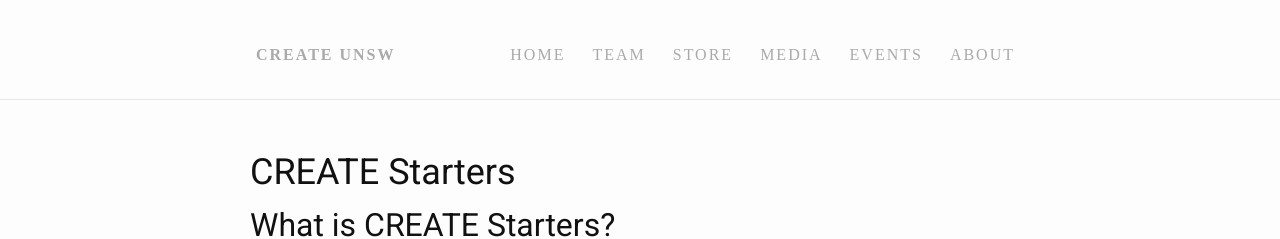
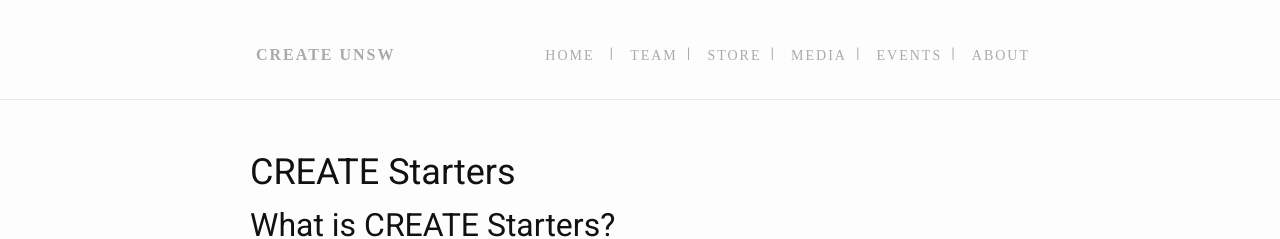
Before and after one commit to lam5ter/createunsw.github.io, a Jekyll site: the page built from create_starters.md, in a window 1280 px wide. Shown: the top 239 px of the page. Built offline with Jekyll 4.4.1, drawn with Linux system fonts in a browser that asks for light colours; nearby versions of some CDN libraries; some web fonts are replaced.

Commit message:
styling fix

```diff
--- a/_includes/header.html
+++ b/_includes/header.html
@@ -5,12 +5,12 @@
 {% for sitePage in site.pages %}
     {% if sitePage.type == "section" %}
 	<li>
-		<a class="right-nav page-link" href="{{sitePage.url | prepend: site.baseurl }}">{{sitePage.title}}</a>
-		<span class="exclamationMark"></span>
+		<a class="right-nav page-link page-link-item" href="{{sitePage.url | prepend: site.baseurl }}">{{sitePage.title}}</a>
+		<span class="exclamationMark">|</span>
 	</li>
 	{% endif %}
 {% endfor %}
-	<li><a class="right-nav page-link" href="/">Home</a><span class="exclamationMark"></span></li>
+	<li><a class="right-nav page-link page-link-item" href="/">Home</a><span class="exclamationMark"></span></li>
 	<li class="icon">
 		<ar href="javascript:void(0);" onclick="myFunction()"><i class="fa fa-bars" aria-hidden="true"></i></ar>
 	</li>
--- a/css/style.scss
+++ b/css/style.scss
@@ -516,8 +516,8 @@
 .exclamationMark {
   float:left;
   font-size:15px;
-  padding-left: .5em;
-  padding-right: .5em;
+  padding-left: .2em;
+  padding-right: .2em;
 }
 .site-navigation {
   color: #aaa;
@@ -545,6 +545,9 @@
 }
 .page-link {
   color: rgb(170, 170, 170);
+}
+.page-link-item {
+  font-size: 14px;
 }
 .site-nav {
   .page-link {
```
